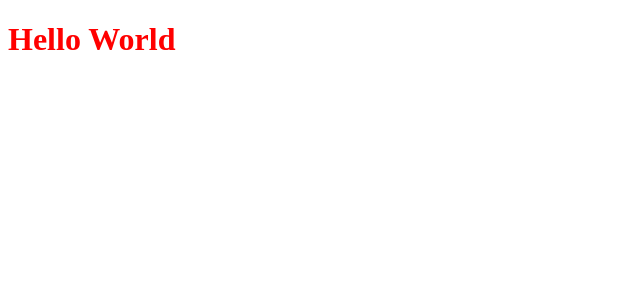
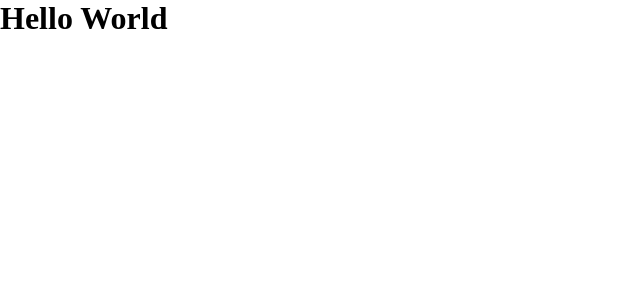
Before and after one commit to AndrewUsher/react-webpack-boilerplate, a React app: page / in a window 1280 px wide. Shown: the top 300 px of the page, without its empty margins (0-640 px from the left). Built offline with nearby package versions, Linux system fonts and the light colour scheme; the HTML template or start-up script is replaced by a standard one.

Commit message:
:art: Change name of root styles

```diff
--- a/src/index.js
+++ b/src/index.js
@@ -1,6 +1,6 @@
 import React from 'react'
 import { render } from 'react-dom'
-import './styles/style.styl'
+import './styles/index.styl'
 import App from './containers/App'
 
 render(<App />, document.getElementById('root'))
--- /dev/null
+++ b/src/styles/index.styl
@@ -0,0 +1,8 @@
+// Imports go at top
+
+*,
+*:before,
+*:after
+    margin: 0;
+    padding: 0;
+    box-sizing: border-box;
--- a/src/styles/style.styl
+++ /dev/null
@@ -1,2 +0,0 @@
-h1
-  color: red;
```
